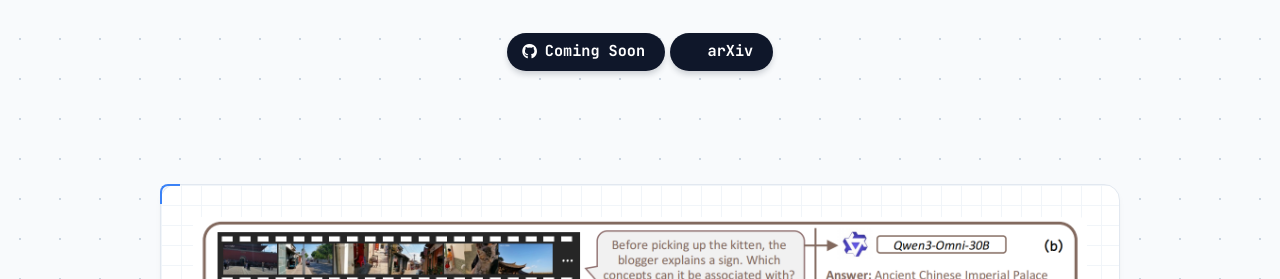
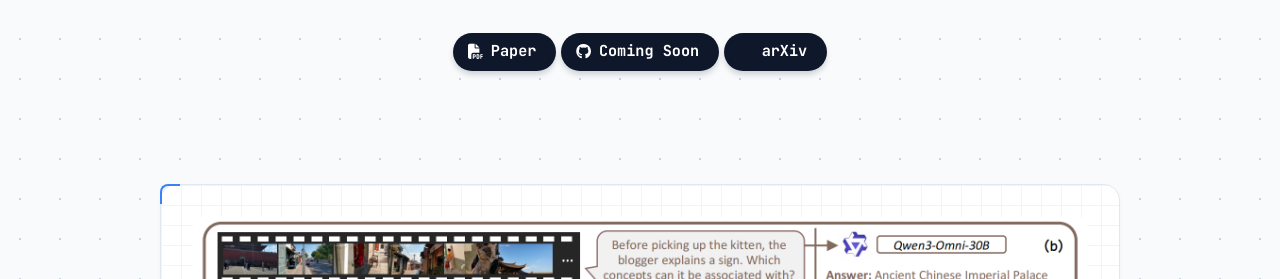
Before and after one commit to KD-TAO/OmniAgent, a plain HTML site: page index.html in a window 1280 px wide. Shown: the part 821-1100 px from the top of the page. Drawn offline with nearby package versions, Linux system fonts and the light colour scheme; some icons are missing.

Commit message:
update_before_release

```diff
--- a/index.html
+++ b/index.html
@@ -352,12 +352,12 @@
 
             <div class="column has-text-centered">
               <div class="publication-links">
-                <!-- <span class="link-block">
-                  <a href="" target="_blank" class="external-link button is-normal is-rounded is-dark">
+                <span class="link-block">
+                  <a href="static/pdfs/paper.pdf" target="_blank" class="external-link button is-normal is-rounded is-dark">
                     <span class="icon"><i class="fas fa-file-pdf"></i></span>
                     <span>Paper</span>
                   </a>
-                </span> -->
+                </span>
                 <span class="link-block">
                   <a href="" target="_blank" class="external-link button is-normal is-rounded is-dark">
                     <span class="icon"><i class="fab fa-github"></i></span>
```
Also changed, not shown: 1 other file.
